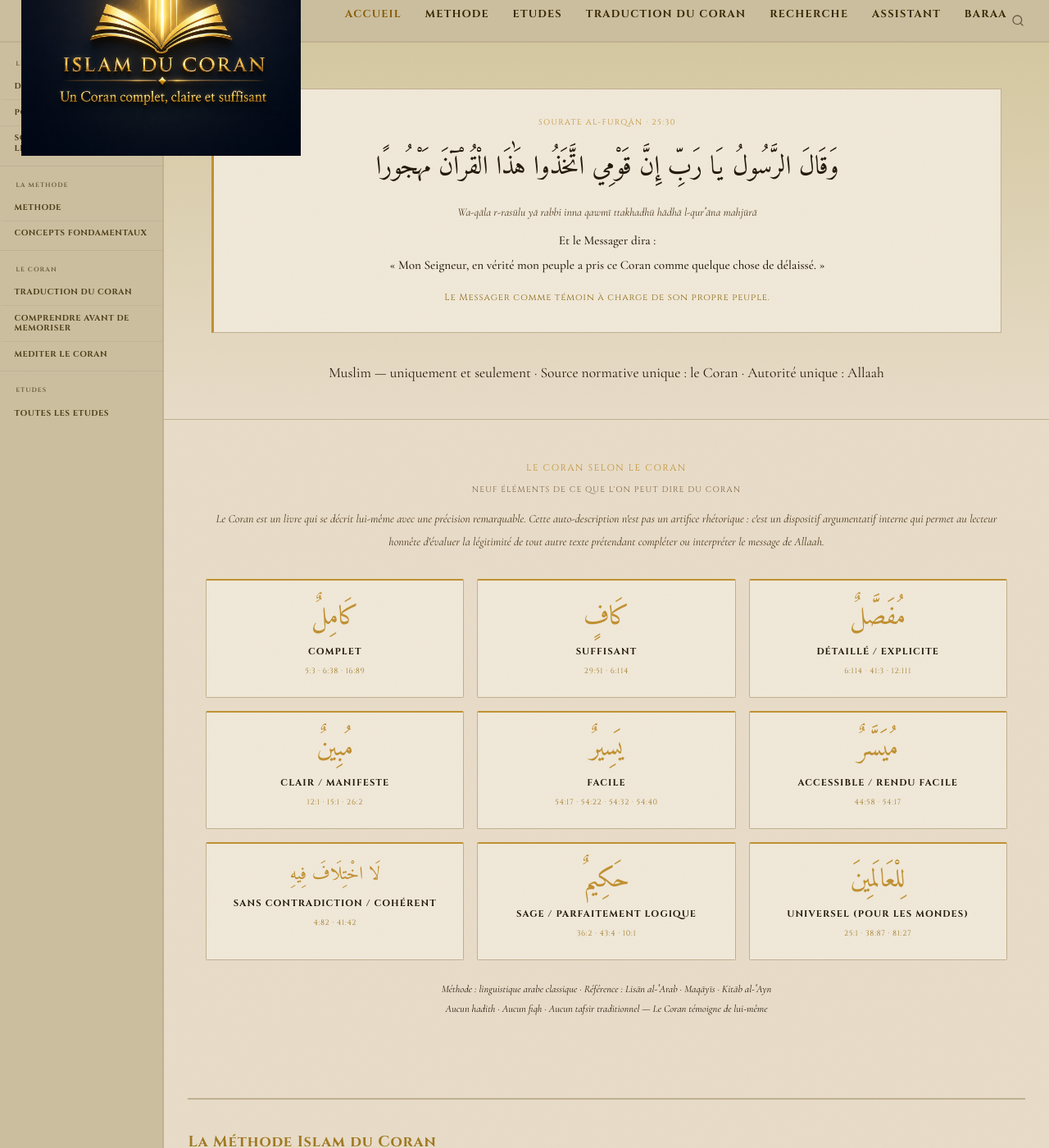
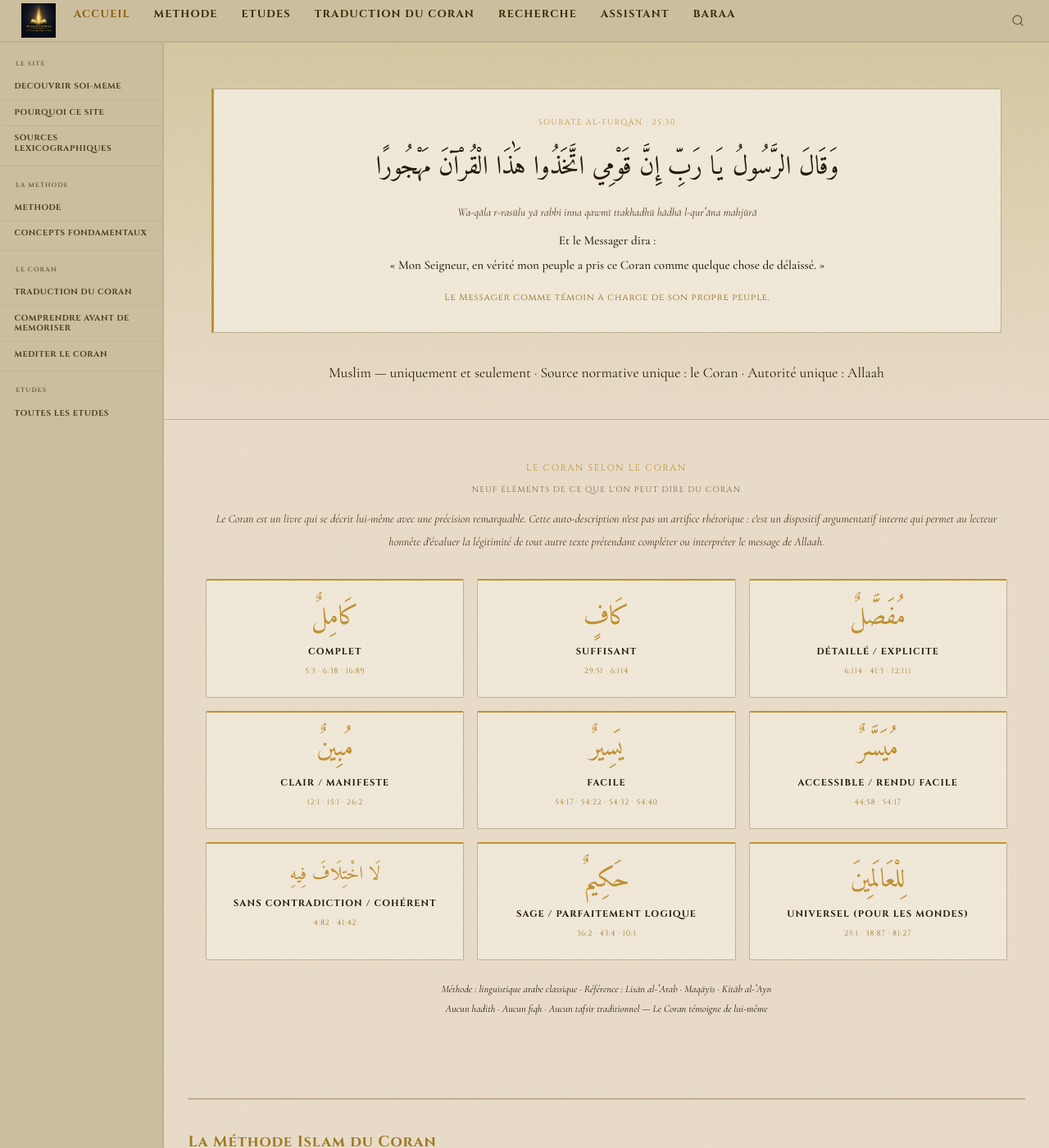
Before and after one commit to Makhuwcoder/islamducoran, a Jekyll site: the page built from index.md, in a window 1280 px wide and 1400 px high. Shown: the whole window at 82% size. Built offline with Jekyll 4.4.1, drawn with Linux system fonts in a browser that asks for light colours.

Commit message:
CSS: logo image dans nav

```diff
--- a/assets/css/main.scss
+++ b/assets/css/main.scss
@@ -119,13 +119,16 @@ body::before {
 }
 
 .site-nav__logo {
-  font-family: var(--font-titre);
-  font-size: .95rem; letter-spacing: .08em;
-  text-transform: uppercase;
-  color: #3a2800;
-  text-decoration: none; white-space: nowrap;
-  margin-right: 2rem; font-weight: 700;
-  transition: color var(--t);
+  display: flex;
+  align-items: center;
+  text-decoration: none;
+  flex-shrink: 0;
+}
+.site-nav__logo-img {
+  height: 42px;
+  width: auto;
+  display: block;
+  object-fit: contain;
 }
 .site-nav__logo:hover { color: #8a5c00; }
 
```
